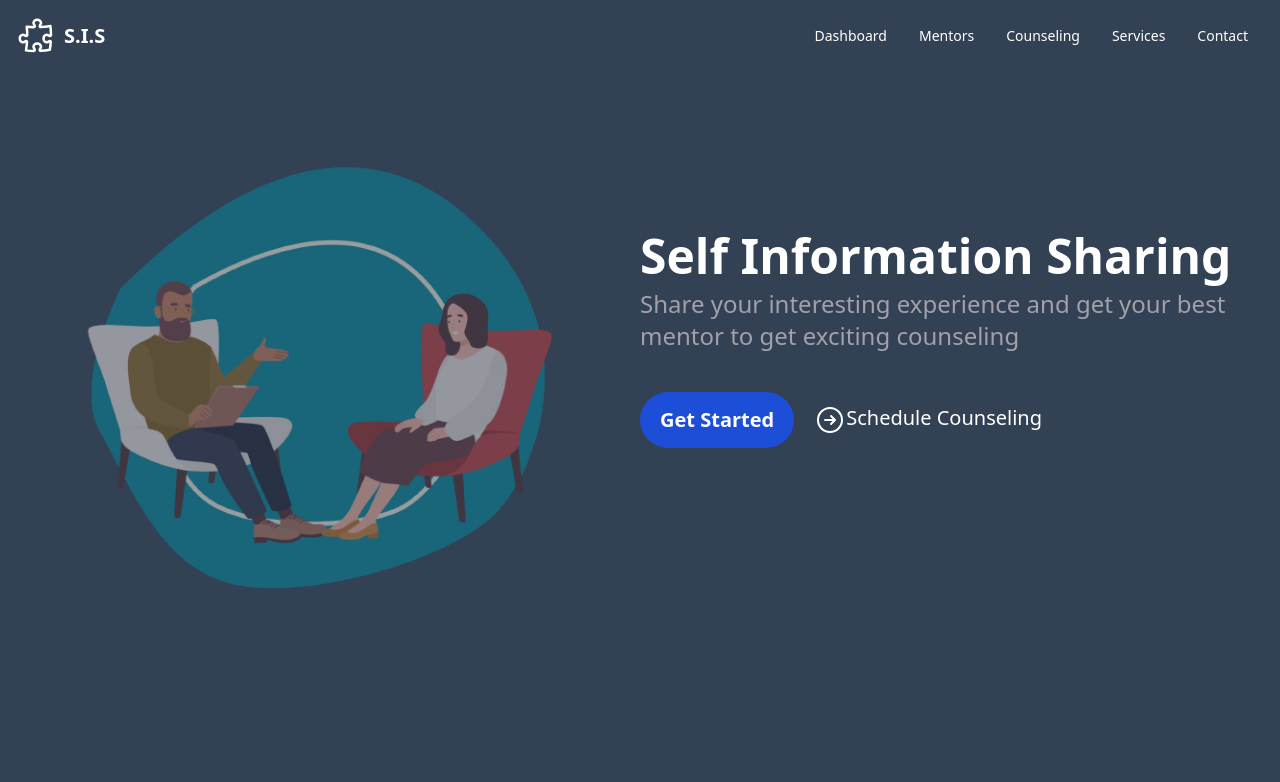
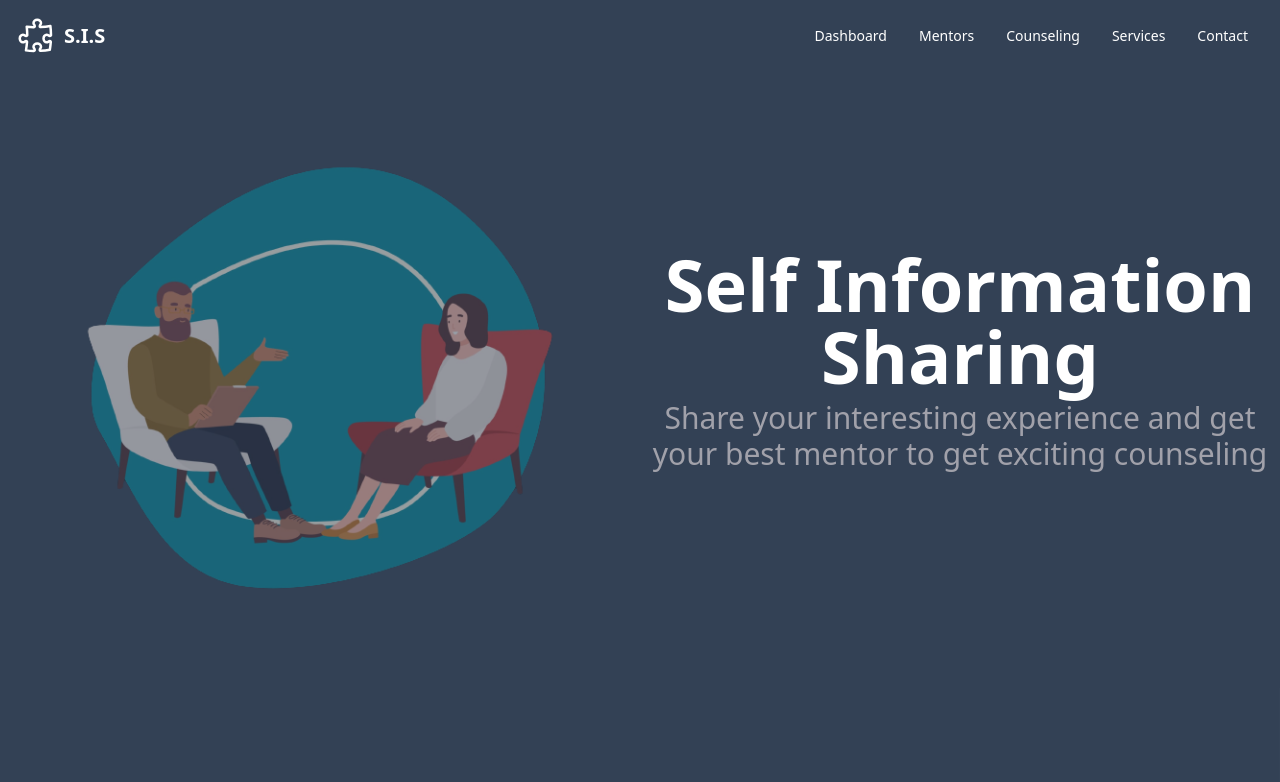
Before and after one commit to subhanfauzan/Kelompok1, a website: page src/index.html in a window 1280 px wide. Shown: the top 782 px of the page. Drawn offline with Linux system fonts and the light colour scheme.

Commit message:
perapihan dashboard & mentors

```diff
--- a/src/index.html
+++ b/src/index.html
@@ -103,38 +103,14 @@
       <div class="flex justify-center w-full pt-14 pb-20">
         <img src="gam1.png" alt="" class="w-3/4 animate-pulse" />
       </div>
-      <div class="pt-20">
-        <p class="text-5xl pt-20 font-bold text-white">
+      <div class="pt-24">
+        <p class="text-7xl pt-20 font-bold text-white sm:text-center">
           Self Information Sharing
         </p>
-        <p class="text-2xl text-current text-zinc-400 pt-2">
+        <p class="text-3xl text-current text-zinc-400 pt-2 text-center">
           Share your interesting experience and get your best mentor to get
           exciting counseling
         </p>
-        <div class="flex">
-          <button
-            class="rounded-full bg-blue-700 px-5 py-3 text-xl mt-10 text-white font-semibold hover:shadow-xl shadow-white duration-300 transition-all ease-in-out"
-          >
-            Get Started
-          </button>
-          <button class="rounded-full px-5 py-3 text-xl mt-10 text-white flex">
-            <svg
-              xmlns="http://www.w3.org/2000/svg"
-              fill="none"
-              viewBox="0 0 24 24"
-              stroke-width="1.5"
-              stroke="currentColor"
-              class="w-8 h-8"
-            >
-              <path
-                stroke-linecap="round"
-                stroke-linejoin="round"
-                d="M12.75 15l3-3m0 0l-3-3m3 3h-7.5M21 12a9 9 0 11-18 0 9 9 0 0118 0z"
-              />
-            </svg>
-            <span class="">Schedule Counseling</span>
-          </button>
-        </div>
       </div>
     </div>
     <div class="bg-white" id="about">
@@ -151,7 +127,7 @@
           class="grid grid-cols-1 lg:grid-cols-3 gap-5 pt-5 justify-items-center"
         >
           <div class="w-3/4 flex flex-col items-center">
-            <img src="1.jpg" alt="" class="w-full rounded-md" />
+            <img src="IMG_2689 (1).PNG" alt="" class="w-full rounded-md" />
             <p class="text-2xl font-semibold pt-3">Subhan Fauzan</p>
             <p class="font-medium">Child Counselor and Mentor</p>
             <p class="text-center pt-3 text-lg">
@@ -167,7 +143,7 @@
             </div>
           </div>
           <div class="w-3/4 text-center flex flex-col items-center">
-            <img src="foto2.png" alt="" class="w-full rounded-md" />
+            <img src="sherafoto.jpg" alt="" class="w-full rounded-md" />
             <p class="text-2xl font-semibold pt-3">Shera Zahra</p>
             <p class="font-medium">Mental Health Trainers</p>
             <p class="text-center pt-3">
@@ -558,7 +534,7 @@
             class="flex flex-col justify-between max-w-lg rounded overflow-hidden shadow-lg m-3"
           >
             <div class="md:h-1/2 lg:h-5/6 hover">
-              <img class="w-full " src="g1.png" alt="program-image" />
+              <img class="w-full" src="g1.png" alt="program-image" />
             </div>
             <div class="md:h-1/2 lg:h-2/6 px-6 py-4 bg-gray-200">
               <p class="font-bold text-center text-xl mb-2">Chat Counseling</p>
```
Also changed, not shown: dist/output.css, src/IMG_2689 (1).PNG (added), src/azek.jpg (deleted), src/foto2.png (deleted), src/sherafoto.jpg (added).
